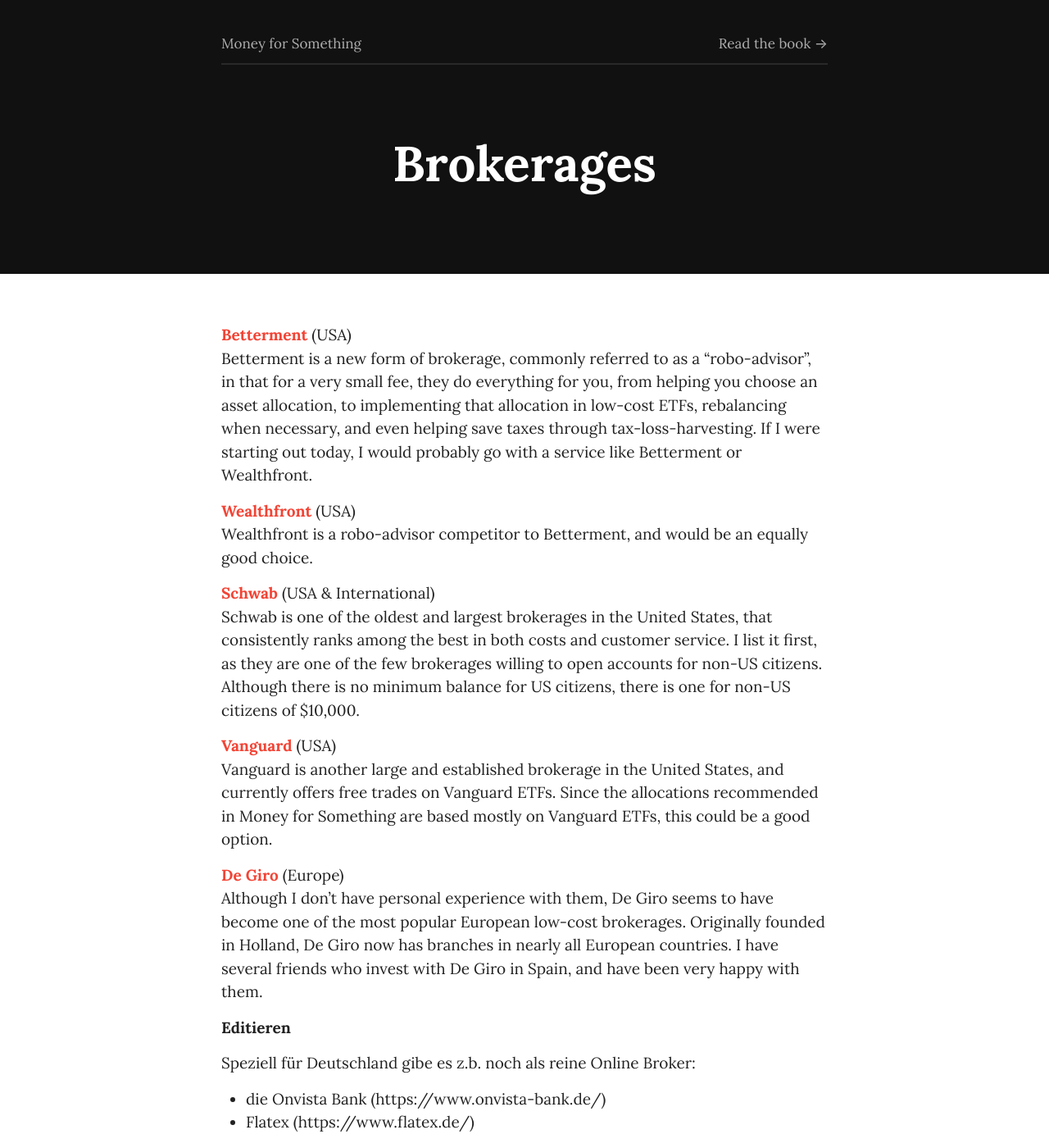
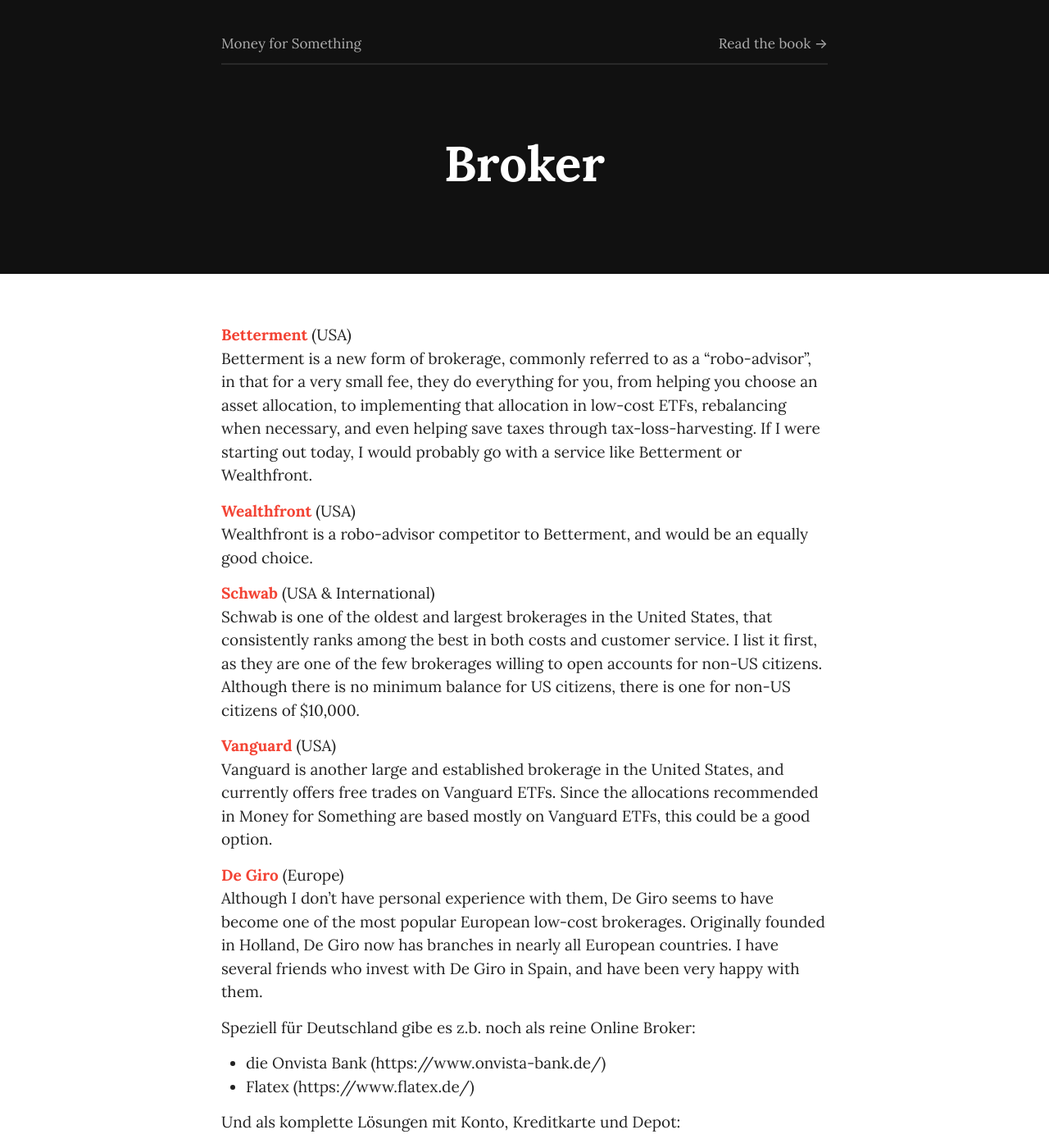
Before and after one commit to dafacto/moneyforsomething-de, a Jekyll site: the page built from brokerages.md, in a window 1280 px wide and 1400 px high. Shown: the whole window at 82% size. Built offline with Jekyll 4.4.1, drawn with Linux system fonts in a browser that asks for light colours; some web fonts are replaced; a script that is not in the unit is left out.

Commit message:
Update brokerages.md

```diff
--- a/brokerages.md
+++ b/brokerages.md
@@ -1,7 +1,7 @@
 ---
 layout: page
 permalink: /brokerages/
-title: Brokerages
+title: Broker
 ---
 
 {% for brokerage in site.data.brokerages %}
@@ -10,8 +10,6 @@ title: Brokerages
 {{ brokerage.description }}
 
 {% endfor %}
-
-**Editieren**
 
 Speziell für Deutschland gibe es z.b. noch als reine Online Broker:
 
```
